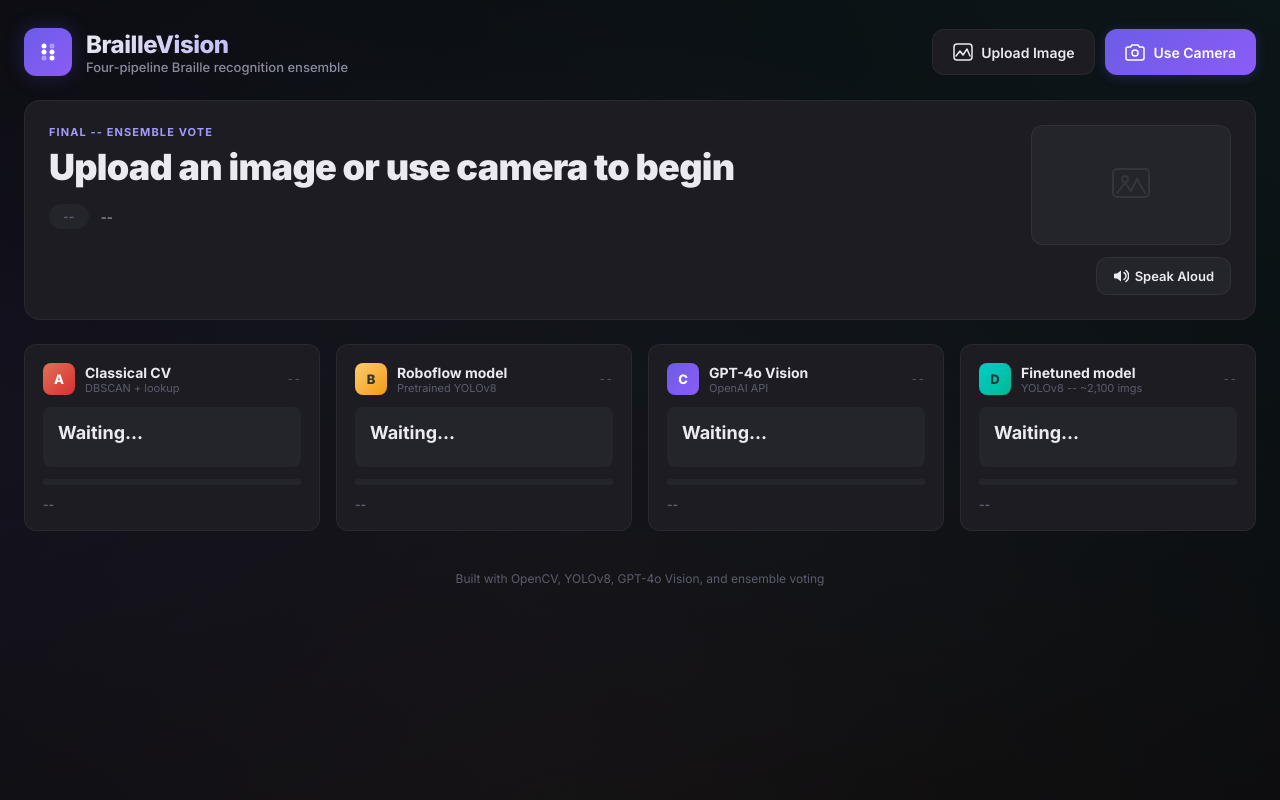
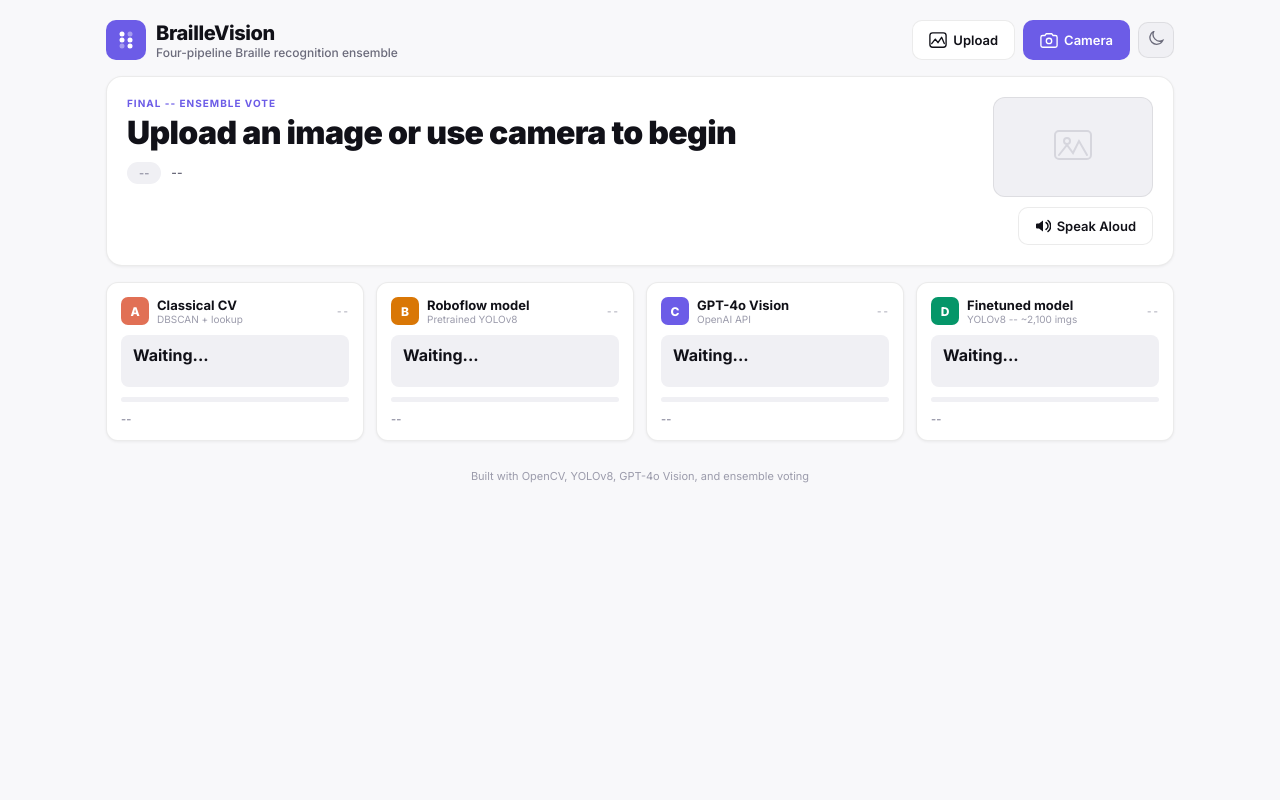
Before and after one commit to sriksven/braillevision, a Flask app: page / in a window 1280 px wide. Run offline with Flask 3, Linux system fonts and the light colour scheme.

Commit message:
feat: light theme by default with dark mode toggle

```diff
--- a/app/static/app.js
+++ b/app/static/app.js
@@ -20,6 +20,28 @@ const captureBtn = document.querySelector("#captureBtn");
 
 const PIPELINES = ["a", "b", "c", "d"];
 let currentStream = null;
+
+/* ── Theme Toggle ─────────────────────────────────────────────── */
+const themeToggle = document.querySelector("#themeToggle");
+
+function applyTheme(theme) {
+  if (theme === "dark") {
+    document.documentElement.setAttribute("data-theme", "dark");
+  } else {
+    document.documentElement.removeAttribute("data-theme");
+  }
+}
+
+/* Load saved preference or default to light */
+const savedTheme = localStorage.getItem("bv-theme") || "light";
+applyTheme(savedTheme);
+
+themeToggle.addEventListener("click", () => {
+  const current = document.documentElement.getAttribute("data-theme");
+  const next = current === "dark" ? "light" : "dark";
+  applyTheme(next);
+  localStorage.setItem("bv-theme", next);
+});
 
 /* ── Pipeline Column Rendering ────────────────────────────────── */
 function setColumn(p, data) {
--- a/app/static/style.css
+++ b/app/static/style.css
@@ -1,6 +1,32 @@
 @import url('https://fonts.googleapis.com/css2?family=Inter:wght@400;500;600;700;800;900&display=swap');
 
+/* ── Light Theme (Default) ─────────────────────────────────────── */
 :root {
+  --bg: #f8f8fa;
+  --bg-raised: #ffffff;
+  --bg-card: #ffffff;
+  --bg-input: #f0f0f4;
+  --text: #111118;
+  --text-muted: #6b6b7b;
+  --text-dim: #9b9bab;
+  --accent: #6c5ce7;
+  --accent-glow: rgba(108, 92, 231, 0.12);
+  --accent-light: #6c5ce7;
+  --green: #059669;
+  --green-bg: rgba(5, 150, 105, 0.08);
+  --amber: #d97706;
+  --red: #dc2626;
+  --border: rgba(0, 0, 0, 0.08);
+  --border-hover: rgba(0, 0, 0, 0.15);
+  --radius: 12px;
+  --radius-lg: 16px;
+  --shadow-sm: 0 1px 3px rgba(0, 0, 0, 0.06);
+  --shadow-md: 0 4px 16px rgba(0, 0, 0, 0.08);
+  --shadow-glow: 0 0 0 1px var(--accent), 0 0 20px var(--accent-glow);
+}
+
+/* ── Dark Theme ────────────────────────────────────────────────── */
+[data-theme="dark"] {
   --bg: #0c0c0f;
   --bg-raised: #16161a;
   --bg-card: #1c1c22;
@@ -12,16 +38,14 @@
   --accent-glow: rgba(108, 92, 231, 0.25);
   --accent-light: #a29bfe;
   --green: #00cec9;
-  --green-glow: rgba(0, 206, 201, 0.2);
+  --green-bg: rgba(0, 206, 201, 0.12);
   --amber: #fdcb6e;
   --red: #e17055;
   --border: rgba(255, 255, 255, 0.06);
   --border-hover: rgba(255, 255, 255, 0.12);
-  --radius: 12px;
-  --radius-lg: 16px;
-  --shadow-sm: 0 1px 2px rgba(0,0,0,0.3);
-  --shadow-md: 0 4px 20px rgba(0,0,0,0.4);
-  --shadow-glow: 0 0 30px var(--accent-glow);
+  --shadow-sm: 0 1px 2px rgba(0, 0, 0, 0.3);
+  --shadow-md: 0 4px 20px rgba(0, 0, 0, 0.4);
+  --shadow-glow: 0 0 0 1px var(--accent), 0 0 24px var(--accent-glow);
 }
 
 *, *::before, *::after {
@@ -36,40 +60,16 @@ body {
   color: var(--text);
   font-family: 'Inter', ui-sans-serif, system-ui, -apple-system, sans-serif;
   -webkit-font-smoothing: antialiased;
-  overflow-x: hidden;
+  transition: background 0.3s, color 0.3s;
 }
 
-/* Animated gradient background */
-body::before {
-  content: '';
-  position: fixed;
-  top: -50%;
-  left: -50%;
-  width: 200%;
-  height: 200%;
-  background: radial-gradient(ellipse at 20% 50%, rgba(108, 92, 231, 0.08) 0%, transparent 50%),
-              radial-gradient(ellipse at 80% 20%, rgba(0, 206, 201, 0.06) 0%, transparent 50%),
-              radial-gradient(ellipse at 50% 80%, rgba(253, 203, 110, 0.04) 0%, transparent 50%);
-  animation: bgShift 20s ease-in-out infinite;
-  pointer-events: none;
-  z-index: 0;
-}
-
-@keyframes bgShift {
-  0%, 100% { transform: translate(0, 0); }
-  50% { transform: translate(-3%, 2%); }
-}
-
-/* Layout */
 .app {
-  position: relative;
-  z-index: 1;
-  max-width: 1280px;
+  max-width: 1100px;
   margin: 0 auto;
-  padding: 28px 24px;
+  padding: 20px 16px;
   display: flex;
   flex-direction: column;
-  gap: 24px;
+  gap: 16px;
 }
 
 /* ── Header ────────────────────────────────────────────────────── */
@@ -77,28 +77,24 @@ body::before {
   display: flex;
   align-items: center;
   justify-content: space-between;
-  gap: 20px;
+  gap: 12px;
   flex-wrap: wrap;
 }
 
 .brand {
   display: flex;
   align-items: center;
-  gap: 14px;
+  gap: 10px;
 }
 
 .brand h1 {
-  font-size: 24px;
+  font-size: 20px;
   font-weight: 800;
   letter-spacing: -0.02em;
-  background: linear-gradient(135deg, var(--text) 0%, var(--accent-light) 100%);
-  -webkit-background-clip: text;
-  -webkit-text-fill-color: transparent;
-  background-clip: text;
 }
 
 .subtitle {
-  font-size: 13px;
+  font-size: 12px;
   color: var(--text-muted);
   font-weight: 500;
 }
@@ -106,78 +102,99 @@ body::before {
 .mark {
   display: grid;
   place-items: center;
-  width: 48px;
-  height: 48px;
-  border-radius: var(--radius);
-  background: linear-gradient(135deg, var(--accent) 0%, #8b5cf6 100%);
-  box-shadow: 0 0 20px var(--accent-glow);
+  width: 40px;
+  height: 40px;
+  border-radius: 10px;
+  background: var(--accent);
   flex-shrink: 0;
 }
 
-.input-actions {
+.header-actions {
   display: flex;
-  gap: 10px;
+  align-items: center;
+  gap: 8px;
   flex-wrap: wrap;
 }
 
-.upload-btn,
-.camera-btn {
-  display: flex;
+/* ── Buttons ───────────────────────────────────────────────────── */
+.btn {
+  display: inline-flex;
   align-items: center;
-  gap: 8px;
-  padding: 12px 20px;
-  border-radius: var(--radius);
-  font-size: 14px;
+  gap: 6px;
+  padding: 10px 16px;
+  border-radius: 10px;
+  font-size: 13px;
   font-weight: 600;
   cursor: pointer;
-  transition: all 0.2s ease;
   border: 1px solid var(--border);
   font-family: inherit;
-}
-
-.upload-btn {
+  transition: all 0.15s ease;
   background: var(--bg-card);
   color: var(--text);
   text-decoration: none;
+  line-height: 1;
 }
 
-.upload-btn:hover {
-  background: var(--bg-input);
+.btn:hover {
   border-color: var(--border-hover);
-  transform: translateY(-1px);
+  box-shadow: var(--shadow-sm);
 }
 
-.upload-btn input {
-  display: none;
+.btn:active {
+  transform: scale(0.97);
 }
 
-.camera-btn {
-  background: linear-gradient(135deg, var(--accent) 0%, #8b5cf6 100%);
+.btn-primary {
+  background: var(--accent);
   color: white;
-  border: none;
+  border-color: transparent;
+}
+
+.btn-primary:hover {
+  opacity: 0.9;
   box-shadow: 0 2px 12px var(--accent-glow);
 }
 
-.camera-btn:hover {
-  box-shadow: 0 4px 20px var(--accent-glow);
-  transform: translateY(-1px);
+.btn input { display: none; }
+
+/* Theme Toggle */
+.theme-toggle {
+  width: 36px;
+  height: 36px;
+  display: grid;
+  place-items: center;
+  border-radius: 10px;
+  background: var(--bg-input);
+  border: 1px solid var(--border);
+  cursor: pointer;
+  color: var(--text-muted);
+  transition: all 0.15s;
+  padding: 0;
+  font-size: 0;
 }
+
+.theme-toggle:hover {
+  color: var(--text);
+  border-color: var(--border-hover);
+}
+
+.theme-toggle .icon-sun,
+[data-theme="dark"] .theme-toggle .icon-moon { display: none; }
+[data-theme="dark"] .theme-toggle .icon-sun { display: block; }
 
 /* ── Webcam Modal ──────────────────────────────────────────────── */
 .webcam-overlay {
   position: fixed;
   inset: 0;
   z-index: 100;
-  background: rgba(0, 0, 0, 0.85);
-  backdrop-filter: blur(12px);
+  background: rgba(0, 0, 0, 0.7);
+  backdrop-filter: blur(8px);
   display: grid;
   place-items: center;
   animation: fadeIn 0.2s ease;
 }
 
-.webcam-overlay[hidden] {
-  display: none;
-}
+.webcam-overlay[hidden] { display: none; }
 
 @keyframes fadeIn {
   from { opacity: 0; }
@@ -318,18 +325,19 @@ body::before {
   border: 1px solid var(--border);
   border-radius: var(--radius-lg);
   overflow: hidden;
-  transition: border-color 0.3s;
+  box-shadow: var(--shadow-sm);
+  transition: border-color 0.3s, box-shadow 0.3s;
 }
 
 .result-card.has-result {
-  border-color: rgba(108, 92, 231, 0.3);
+  border-color: var(--accent);
   box-shadow: var(--shadow-glow);
 }
 
 .result-content {
   display: flex;
-  gap: 24px;
-  padding: 24px;
+  gap: 20px;
+  padding: 20px;
   align-items: stretch;
 }
 
@@ -338,11 +346,11 @@ body::before {
   min-width: 0;
   display: flex;
   flex-direction: column;
-  gap: 8px;
+  gap: 6px;
 }
 
 .result-label {
-  font-size: 11px;
+  font-size: 10px;
   font-weight: 700;
   text-transform: uppercase;
   letter-spacing: 0.1em;
@@ -350,7 +358,7 @@ body::before {
 }
 
 .result-text {
-  font-size: 36px;
+  font-size: 32px;
   font-weight: 900;
   line-height: 1.15;
   overflow-wrap: anywhere;
@@ -360,28 +368,27 @@ body::before {
 .result-meta {
   display: flex;
   align-items: center;
-  gap: 12px;
-  margin-top: 8px;
+  gap: 10px;
+  margin-top: 4px;
   flex-wrap: wrap;
 }
 
 .badge {
   display: inline-flex;
   align-items: center;
-  padding: 5px 14px;
+  padding: 4px 12px;
   border-radius: 999px;
-  font-size: 12px;
+  font-size: 11px;
   font-weight: 700;
-  letter-spacing: 0.02em;
 }
 
 .badge-none { background: var(--bg-input); color: var(--text-dim); }
-.badge-full { background: rgba(0, 206, 201, 0.15); color: var(--green); }
-.badge-majority { background: rgba(108, 92, 231, 0.15); color: var(--accent-light); }
-.badge-split { background: rgba(253, 203, 110, 0.15); color: var(--amber); }
+.badge-full { background: var(--green-bg); color: var(--green); }
+.badge-majority { background: var(--accent-glow); color: var(--accent-light); }
+.badge-split { background: rgba(217, 119, 6, 0.1); color: var(--amber); }
 
 .confidence-text {
-  font-size: 13px;
+  font-size: 12px;
   color: var(--text-muted);
   font-weight: 600;
 }
@@ -390,13 +397,13 @@ body::before {
   display: flex;
   flex-direction: column;
   align-items: flex-end;
-  gap: 12px;
+  gap: 10px;
   flex-shrink: 0;
 }
 
 .preview-container {
-  width: 200px;
-  height: 120px;
+  width: 160px;
+  height: 100px;
   border-radius: var(--radius);
   border: 1px solid var(--border);
   background: var(--bg-input);
@@ -411,87 +418,58 @@ body::before {
   object-fit: contain;
 }
 
-.preview-placeholder {
-  color: var(--text-dim);
-}
-
-.speak-btn {
-  display: flex;
-  align-items: center;
-  gap: 6px;
-  padding: 10px 16px;
-  border-radius: var(--radius);
-  background: var(--bg-input);
-  border: 1px solid var(--border);
-  color: var(--text);
-  font-size: 13px;
-  font-weight: 600;
-  cursor: pointer;
-  transition: all 0.2s;
-  font-family: inherit;
-}
-
-.speak-btn:hover {
-  background: var(--bg-raised);
-  border-color: var(--border-hover);
-}
+.preview-placeholder { color: var(--text-dim); }
 
 /* ── Pipeline Grid ─────────────────────────────────────────────── */
 .pipeline-grid {
   display: grid;
   grid-template-columns: repeat(4, 1fr);
-  gap: 16px;
+  gap: 12px;
 }
 
 .pipeline-card {
   display: flex;
   flex-direction: column;
-  gap: 12px;
-  padding: 18px;
+  gap: 10px;
+  padding: 14px;
   background: var(--bg-card);
   border: 1px solid var(--border);
   border-radius: var(--radius);
-  transition: all 0.3s ease;
+  box-shadow: var(--shadow-sm);
+  transition: all 0.25s ease;
 }
 
-.pipeline-card:hover {
-  border-color: var(--border-hover);
+.pipeline-card.pending { opacity: 0.45; }
+
+.pipeline-card.winner {
+  border-color: var(--green);
+  box-shadow: 0 0 0 1px var(--green), 0 0 16px var(--green-bg);
 }
 
-.pipeline-card.pending {
-  opacity: 0.5;
-}
-
-.pipeline-card.winner {
-  border-color: rgba(0, 206, 201, 0.4);
-  box-shadow: 0 0 20px var(--green-glow);
-}
-
-.pipeline-card.errored {
-  border-color: rgba(225, 112, 85, 0.4);
-}
+.pipeline-card.errored { border-color: var(--red); }
 
 .pipe-head {
   display: flex;
   align-items: center;
-  gap: 10px;
+  gap: 8px;
 }
 
 .pipe-badge {
   display: grid;
   place-items: center;
-  width: 32px;
-  height: 32px;
-  border-radius: 8px;
+  width: 28px;
+  height: 28px;
+  border-radius: 7px;
   font-weight: 800;
-  font-size: 13px;
+  font-size: 12px;
   flex-shrink: 0;
+  color: white;
 }
 
-.pipe-a { background: linear-gradient(135deg, #e17055, #d63031); color: white; }
-.pipe-b { background: linear-gradient(135deg, #fdcb6e, #f39c12); color: #2d3436; }
-.pipe-c { background: linear-gradient(135deg, #6c5ce7, #8b5cf6); color: white; }
-.pipe-d { background: linear-gradient(135deg, #00cec9, #00b894); color: #2d3436; }
+.pipe-a { background: #e17055; }
+.pipe-b { background: #d97706; }
+.pipe-c { background: var(--accent); }
+.pipe-d { background: #059669; }
 
 .pipe-info {
   display: flex;
@@ -500,37 +478,29 @@ body::before {
   flex: 1;
 }
 
-.pipe-name {
-  font-weight: 700;
-  font-size: 14px;
-}
-
-.pipe-desc {
-  font-size: 11px;
-  color: var(--text-dim);
-}
+.pipe-name { font-weight: 700; font-size: 13px; }
+.pipe-desc { font-size: 10px; color: var(--text-dim); }
 
 .pipe-latency {
-  font-size: 11px;
+  font-size: 10px;
   color: var(--text-dim);
   font-variant-numeric: tabular-nums;
   white-space: nowrap;
 }
 
 .pipe-output {
-  min-height: 60px;
-  padding: 14px;
+  min-height: 52px;
+  padding: 10px 12px;
   border-radius: 8px;
   background: var(--bg-input);
-  font-size: 18px;
+  font-size: 16px;
   font-weight: 700;
   overflow-wrap: anywhere;
-  border: 1px solid transparent;
-  transition: border-color 0.2s;
+  transition: all 0.2s;
 }
 
 .pipe-bar {
-  height: 6px;
+  height: 5px;
   border-radius: 999px;
   background: var(--bg-input);
   overflow: hidden;
@@ -540,12 +510,12 @@ body::before {
   height: 100%;
   width: 0%;
   border-radius: 999px;
-  background: linear-gradient(90deg, var(--green), #00b894);
+  background: var(--green);
   transition: width 0.4s ease;
 }
 
 .pipe-conf {
-  font-size: 12px;
+  font-size: 11px;
   font-weight: 700;
   color: var(--text-dim);
 }
@@ -553,15 +523,15 @@ body::before {
 /* ── Footer ────────────────────────────────────────────────────── */
 .app-footer {
   text-align: center;
-  padding: 16px;
+  padding: 12px;
   color: var(--text-dim);
-  font-size: 12px;
+  font-size: 11px;
 }
 
 /* ── Animations ────────────────────────────────────────────────── */
 @keyframes pulse {
-  0%, 100% { opacity: 0.5; }
-  50% { opacity: 1; }
+  0%, 100% { opacity: 0.4; }
+  50% { opacity: 0.9; }
 }
 
 .pipeline-card.pending .pipe-output {
--- a/app/templates/index.html
+++ b/app/templates/index.html
@@ -31,15 +31,19 @@
             <p class="subtitle">Four-pipeline Braille recognition ensemble</p>
           </div>
         </div>
-        <div class="input-actions">
-          <label class="upload-btn" for="imageInput" id="uploadLabel">
+        <div class="header-actions">
+          <label class="btn" for="imageInput" id="uploadLabel">
             <input id="imageInput" type="file" accept="image/*">
-            <svg width="20" height="20" viewBox="0 0 20 20" fill="none"><path d="M3 14l4-5 3 4 4-6 3 7" stroke="currentColor" stroke-width="1.5" stroke-linecap="round" stroke-linejoin="round"/><rect x="1" y="2" width="18" height="16" rx="3" stroke="currentColor" stroke-width="1.5"/></svg>
-            <span>Upload Image</span>
+            <svg width="18" height="18" viewBox="0 0 20 20" fill="none"><path d="M3 14l4-5 3 4 4-6 3 7" stroke="currentColor" stroke-width="1.5" stroke-linecap="round" stroke-linejoin="round"/><rect x="1" y="2" width="18" height="16" rx="3" stroke="currentColor" stroke-width="1.5"/></svg>
+            <span>Upload</span>
           </label>
-          <button class="camera-btn" id="cameraBtn" type="button">
-            <svg width="20" height="20" viewBox="0 0 20 20" fill="none"><path d="M7 3l-1.5 2H3a2 2 0 00-2 2v9a2 2 0 002 2h14a2 2 0 002-2V7a2 2 0 00-2-2h-2.5L13 3H7z" stroke="currentColor" stroke-width="1.5"/><circle cx="10" cy="11" r="3" stroke="currentColor" stroke-width="1.5"/></svg>
-            <span>Use Camera</span>
+          <button class="btn btn-primary" id="cameraBtn" type="button">
+            <svg width="18" height="18" viewBox="0 0 20 20" fill="none"><path d="M7 3l-1.5 2H3a2 2 0 00-2 2v9a2 2 0 002 2h14a2 2 0 002-2V7a2 2 0 00-2-2h-2.5L13 3H7z" stroke="currentColor" stroke-width="1.5"/><circle cx="10" cy="11" r="3" stroke="currentColor" stroke-width="1.5"/></svg>
+            <span>Camera</span>
+          </button>
+          <button class="theme-toggle" id="themeToggle" type="button" aria-label="Toggle theme">
+            <svg class="icon-moon" width="18" height="18" viewBox="0 0 20 20" fill="none"><path d="M17.5 10.5a7.5 7.5 0 01-10-10A7.5 7.5 0 1017.5 10.5z" stroke="currentColor" stroke-width="1.5"/></svg>
+            <svg class="icon-sun" width="18" height="18" viewBox="0 0 20 20" fill="none"><circle cx="10" cy="10" r="3.5" stroke="currentColor" stroke-width="1.5"/><path d="M10 2v2m0 12v2M2 10h2m12 0h2m-3.2-4.8l-1.4 1.4M5.6 14.4l-1.4 1.4m0-11.6l1.4 1.4m9.2 9.2l1.4 1.4" stroke="currentColor" stroke-width="1.5" stroke-linecap="round"/></svg>
           </button>
         </div>
       </header>
@@ -92,7 +96,7 @@
                 </svg>
               </div>
             </div>
-            <button id="speakBtn" class="speak-btn" type="button">
+            <button id="speakBtn" class="btn" type="button">
               <svg width="16" height="16" viewBox="0 0 16 16" fill="none"><path d="M2 5.5h2l4-3v11l-4-3H2a1 1 0 01-1-1v-3a1 1 0 011-1z" fill="currentColor"/><path d="M11 4.5a4 4 0 010 7" stroke="currentColor" stroke-width="1.5" stroke-linecap="round"/><path d="M13 2.5a7 7 0 010 11" stroke="currentColor" stroke-width="1.5" stroke-linecap="round"/></svg>
               Speak Aloud
             </button>
```
Also changed, not shown: other parts of app/static/style.css (+55 -49 lines).
